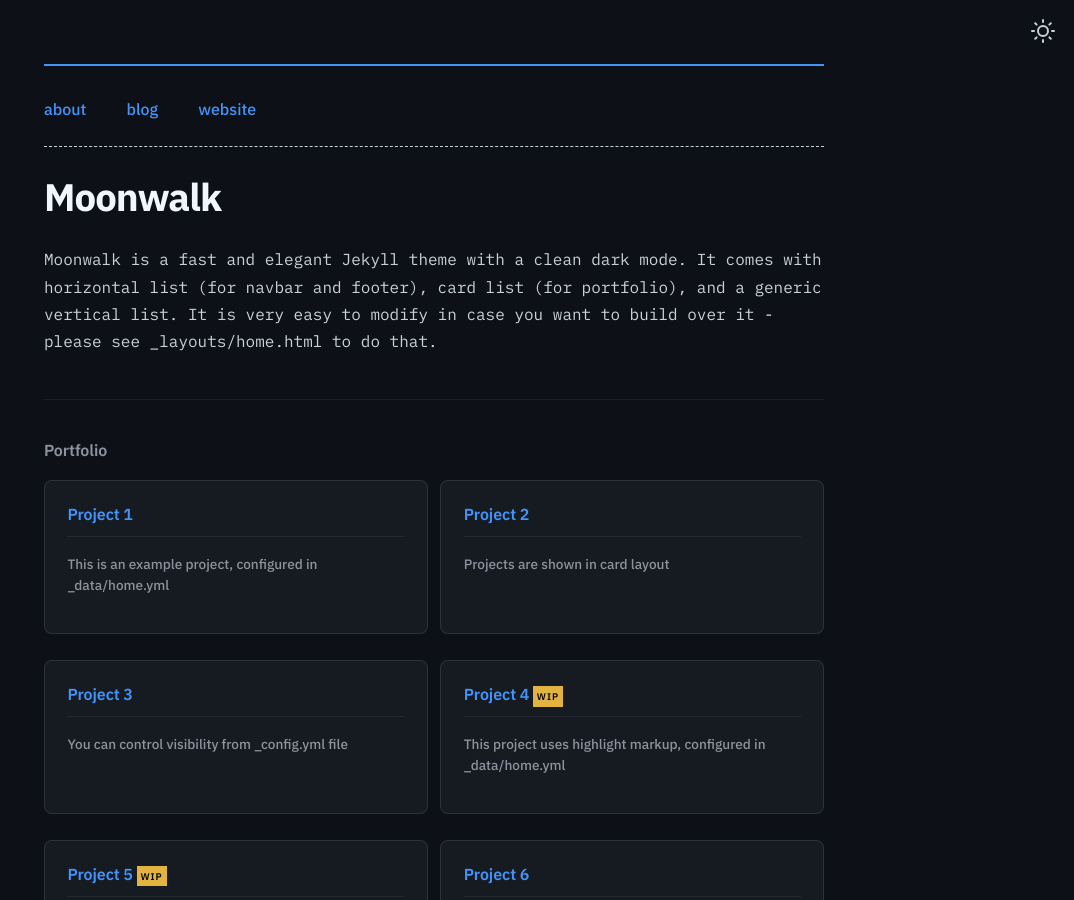
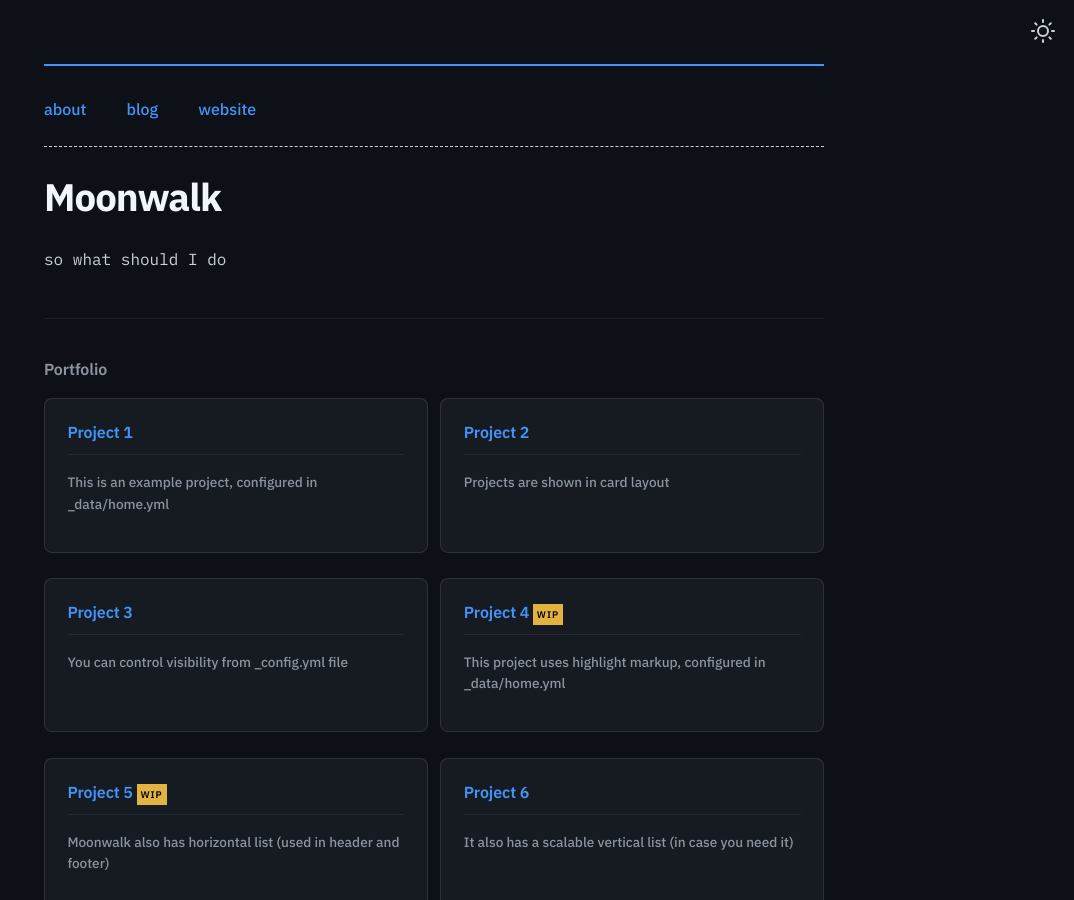
Before and after one commit to Sorepe/Sorepe.github.io, a Jekyll site: the page built from index.md, in a window 1280 px wide and 900 px high. Shown: the whole window, without its empty margins (206-1280 px from the left). Built offline with Jekyll 4.4.1, drawn with Linux system fonts in a browser that asks for light colours.

Commit message:
Change site description in _config.yml
Updated the site description in the configuration file.

```diff
--- a/_config.yml
+++ b/_config.yml
@@ -3,7 +3,7 @@ author: Abhinav Saxena
 url: https://sorepe.github.io/ # root address of the site
 baseurl: "/moonwalk/" # set to "/moonwalk" if hosting under a project subpath
 description: > # description of the site (multiple lines allowed)
-  Moonwalk is a fast and elegant Jekyll theme with a clean dark mode. It comes with horizontal list (for navbar and footer), card list (for portfolio), and a generic vertical list. It is very easy to modify in case you want to build over it - please see _layouts/home.html to do that.
+  so what should I do
 
 permalink: /:slug
 
```
